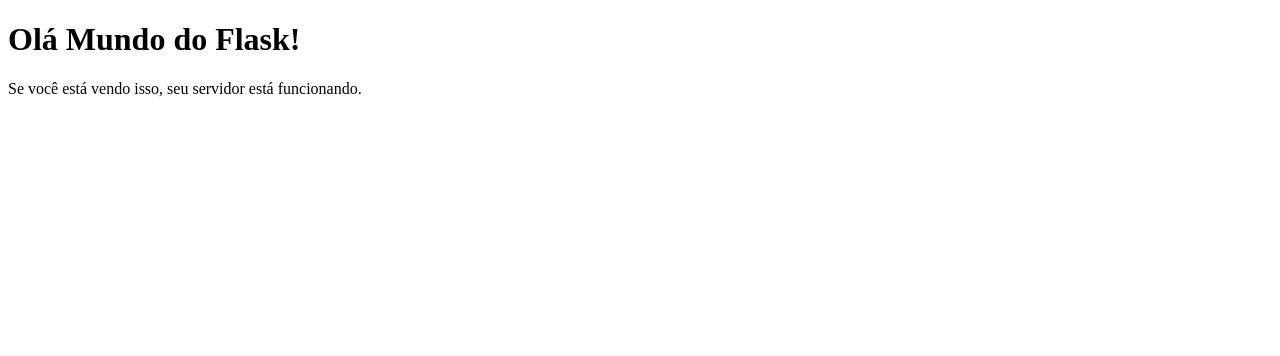
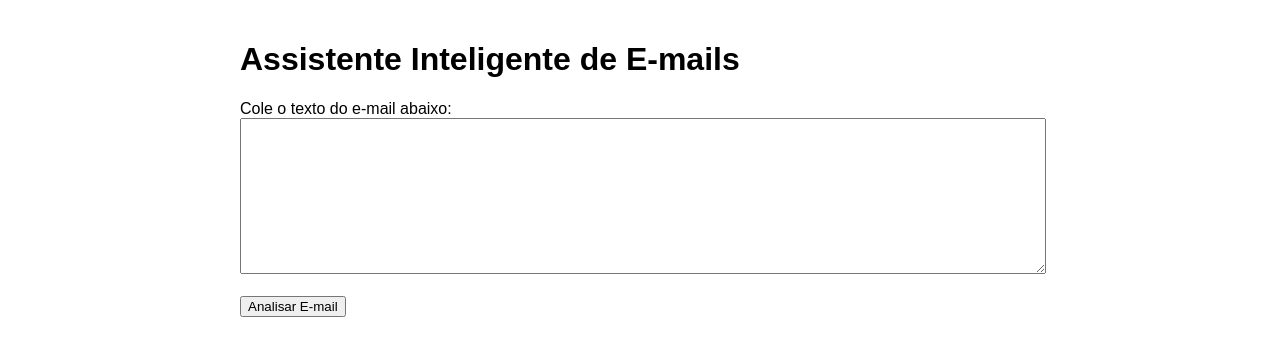
Before and after one commit to SILAS-JOB/Smart_Email_Assistant, a Flask app: page / in a window 1280 px wide. Shown: the top 356 px of the page. Run offline with Flask 3, Linux system fonts and the light colour scheme.

Commit message:
feat: resposta teste do backend para leitura de email

```diff
--- a/app/routes.py
+++ b/app/routes.py
@@ -1,7 +1,19 @@
-from flask import Blueprint, render_template
+from flask import Blueprint, render_template, request, jsonify
 
 main_bp = Blueprint('main', __name__)
 
 @main_bp.route('/')
 def index():
     return render_template('index.html')
+
+
+@main_bp.route('/classify', methods=['POST'])
+def classify_email():
+    email_text = request.json.get('text')
+    #Test
+    print(f"Texto Recebido: {email_text}")
+    mock_response = {
+        'category' : 'Produtivo (Teste)',
+        'suggested_response' : 'Essa é uma resposta de teste gerada pelo backend'
+    }
+    return jsonify(mock_response)
--- /dev/null
+++ b/app/static/css/style.css
@@ -0,0 +1,15 @@
+body {
+    font-family: sans-serif;
+    max-width: 800px; margin: auto;
+    padding: 20px;
+}
+textarea {
+    width: 100%;
+    height: 150px;
+}
+#results {
+    margin-top: 20px;
+    padding: 10px;
+    border: 1px solid #ccc;
+    background-color: #f9f9f9;
+}
--- a/app/templates/index.html
+++ b/app/templates/index.html
@@ -3,9 +3,54 @@
 <head>
     <meta charset="UTF-8">
     <title>Smart Email Assistant</title>
+    <link rel="stylesheet" href="{{ url_for('static', filename='css/style.css') }}">
 </head>
 <body>
-    <h1>Olá Mundo do Flask!</h1>
-    <p>Se você está vendo isso, seu servidor está funcionando.</p>
+    <h1>Assistente Inteligente de E-mails</h1>
+    <form id="email-form">
+        <label for="email-text">Cole o texto do e-mail abaixo:</label>
+        <br>
+        <textarea id="email-text" name="email-text" required></textarea>
+        <br><br>
+        <button type="submit">Analisar E-mail</button>
+    </form>
+
+    <div id="results" style="display:none;">
+        <h2>Resultado da Análise</h2>
+        <p><strong>Categoria:</strong> <span id="category"></span></p>
+        <p><strong>Resposta Sugerida:</strong> <span id="suggested-response"></span></p>
+    </div>
+
+    <script>
+const form = document.getElementById('email-form');
+const resultsDiv = document.getElementById('results');
+const categorySpan = document.getElementById('category');
+const suggestedResponseSpan = document.getElementById('suggested-response');
+const emailTextArea = document.getElementById('email-text');
+
+form.addEventListener('submit', function(event) {
+    event.preventDefault();
+
+    const emailText = emailTextArea.value;
+
+    fetch('/classify', {
+        method: 'POST',
+        headers: {
+            'Content-Type': 'application/json',
+        },
+        body: JSON.stringify({ text: emailText }),
+    })
+    .then(response => response.json())
+    .then(data => {
+        categorySpan.textContent = data.category;
+        suggestedResponseSpan.textContent = data.suggested_response;
+        resultsDiv.style.display = 'block';
+    })
+    .catch(error => {
+        console.error('Erro:', error);
+        alert('Ocorreu um erro ao analisar o e-mail.');
+    });
+});
+    </script>
 </body>
 </html>
```
Also changed, not shown: 1 other file.
